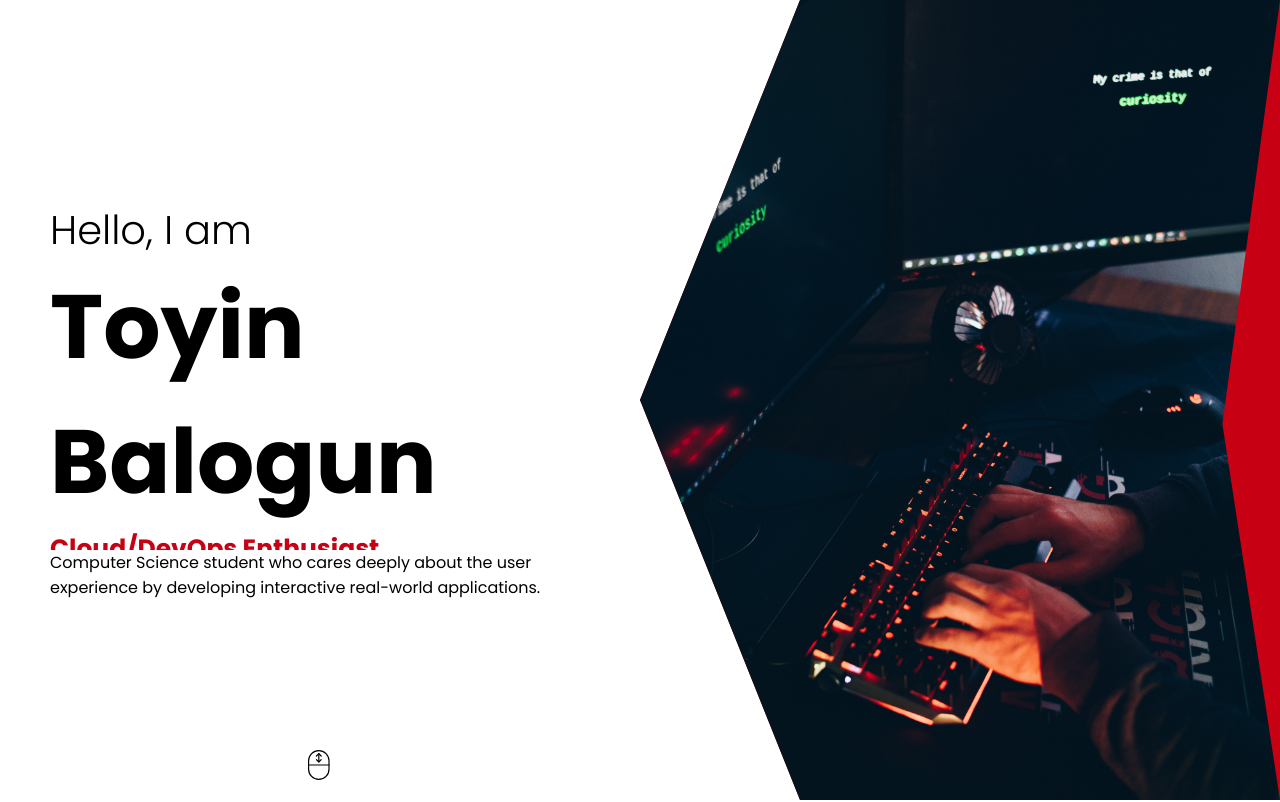
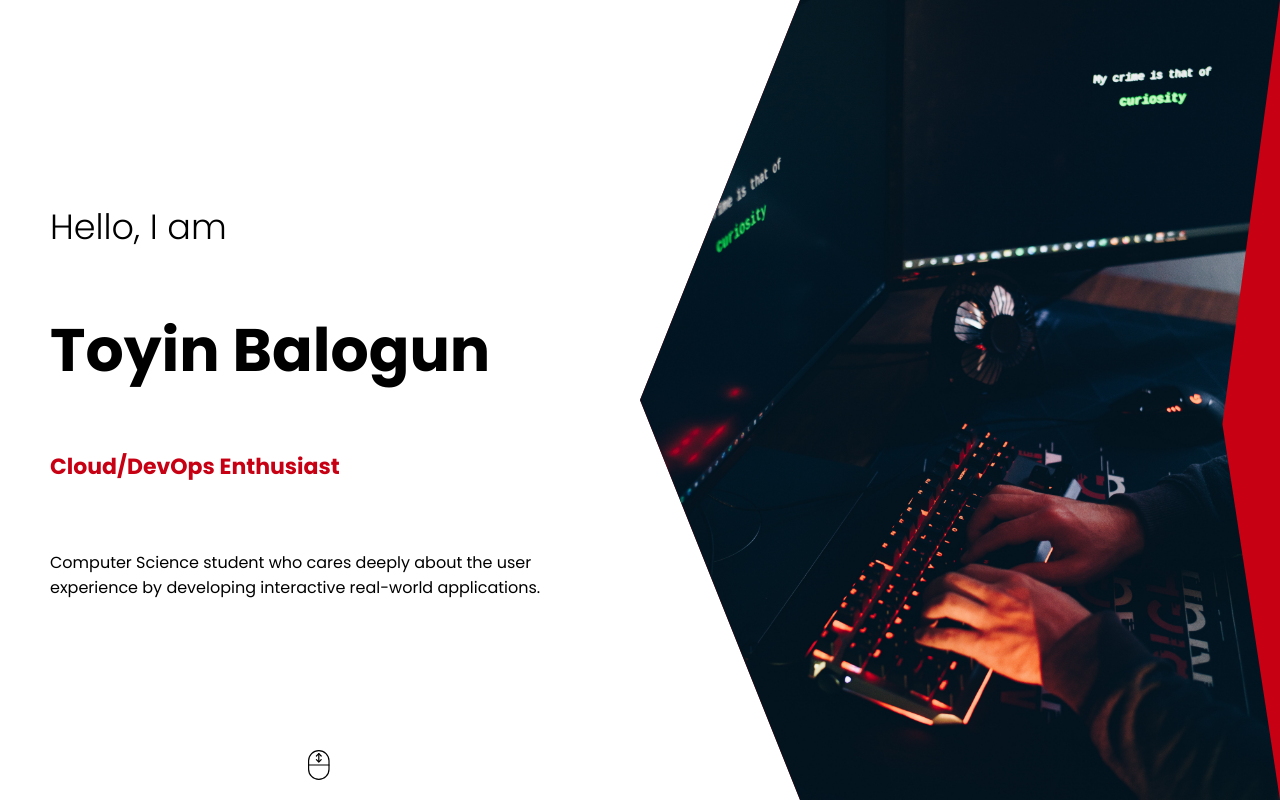
Before and after one commit to Toyinbalogun/portfolio, a React (Create React App) app: page / in a window 1280 px wide. Shown: the top 802 px of the page. Built offline with nearby package versions, Linux system fonts and the light colour scheme.

Commit message:
made webpage responsive for 5 target screens

```diff
--- a/src/components/intro/intro.css
+++ b/src/components/intro/intro.css
@@ -180,11 +180,7 @@
 }
 
 /* Extra large devices (large laptops and desktops, 1200px and up) */
-@media only screen and (min-width: 1200px) {
-  .i {
-    /* background-color: purple; */
-    /* background-color: white; */
-  }
+/* @media only screen and (min-width: 1200px) {
   .i-intro {
     font-size: 40px;
   }
@@ -196,4 +192,23 @@
   .i-title-item {
     font-size: 25px;
   }
+} */
+
+@media only screen and (min-width: 1200px) {
+  .i {
+    /* background-color: purple; */
+    /* background-color: white; */
+  }
+
+  .i-intro {
+    font-size: 35px;
+  }
+
+  .i-name {
+    font-size: 60px;
+  }
+
+  .i-title-item {
+    font-size: 22px;
+  }
 }
```
Also changed, not shown: src/components/about/about.css (+7 -7 lines).
